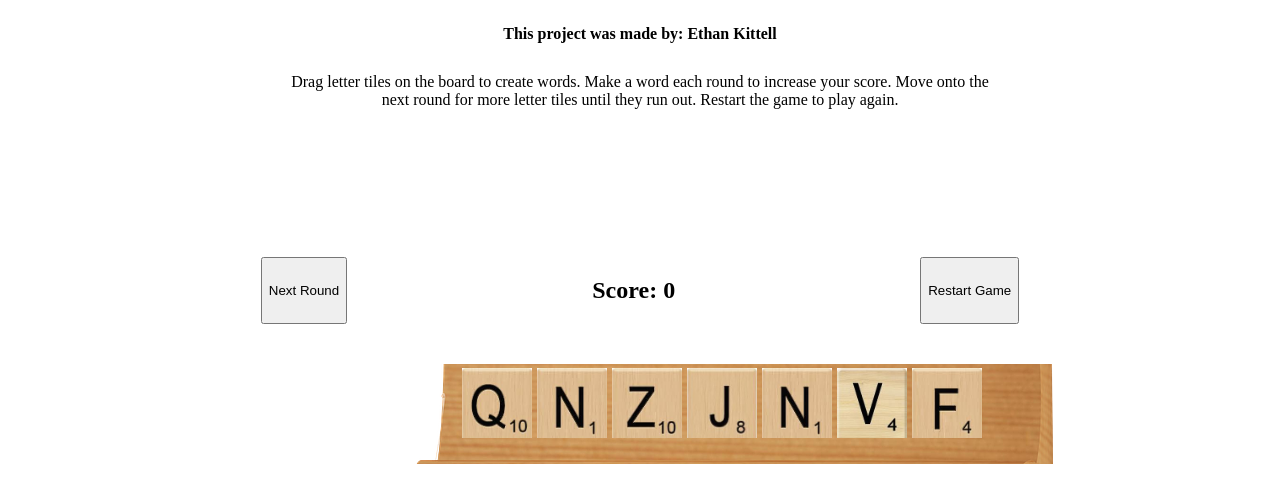
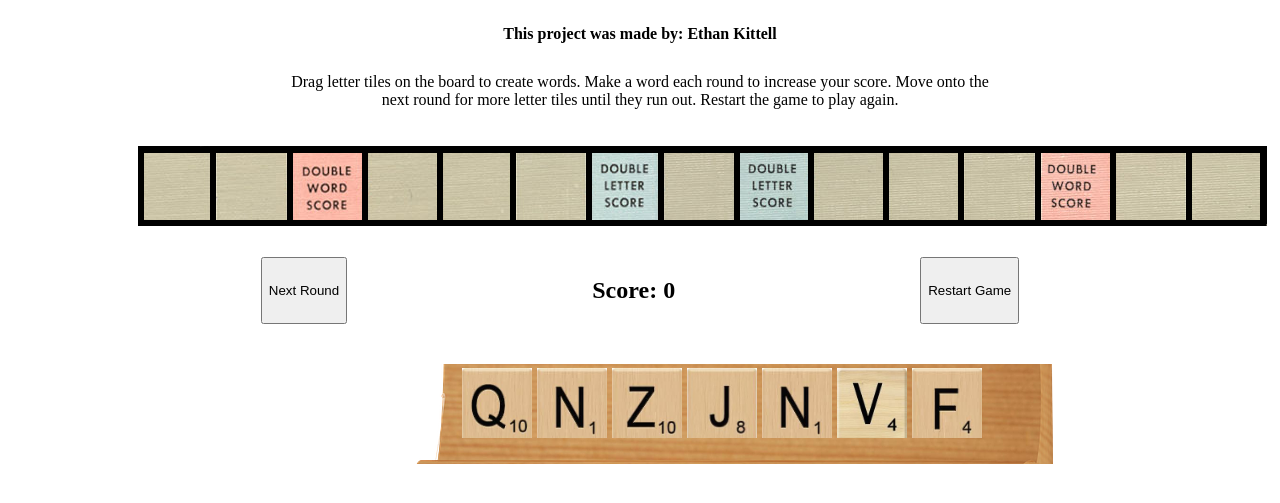
Before and after one commit to EthanPKittell/GUI-1-HW5, a plain HTML site: page index.html in a window 1280 px wide. Shown: the part 145-648 px from the top of the page. Drawn offline with nearby package versions, Linux system fonts and the light colour scheme; files whose address does not match are found by name.

Commit message:
Update style.css

```diff
--- a/css/style.css
+++ b/css/style.css
@@ -13,7 +13,7 @@ the div container)
 this just allows for all the tile spots to line up with the image and to add
 the single lined board as a background image for the tile spots*/
 #board {
-  background-image: url("graphics_data(1)\graphics_data/Scrabble_Board_OneLine.png");
+  background-image: url("../images/Scrabble_Board_OneLine.png");
   background-repeat: no-repeat;
   height: 100px;
   background-position: center center;
```
